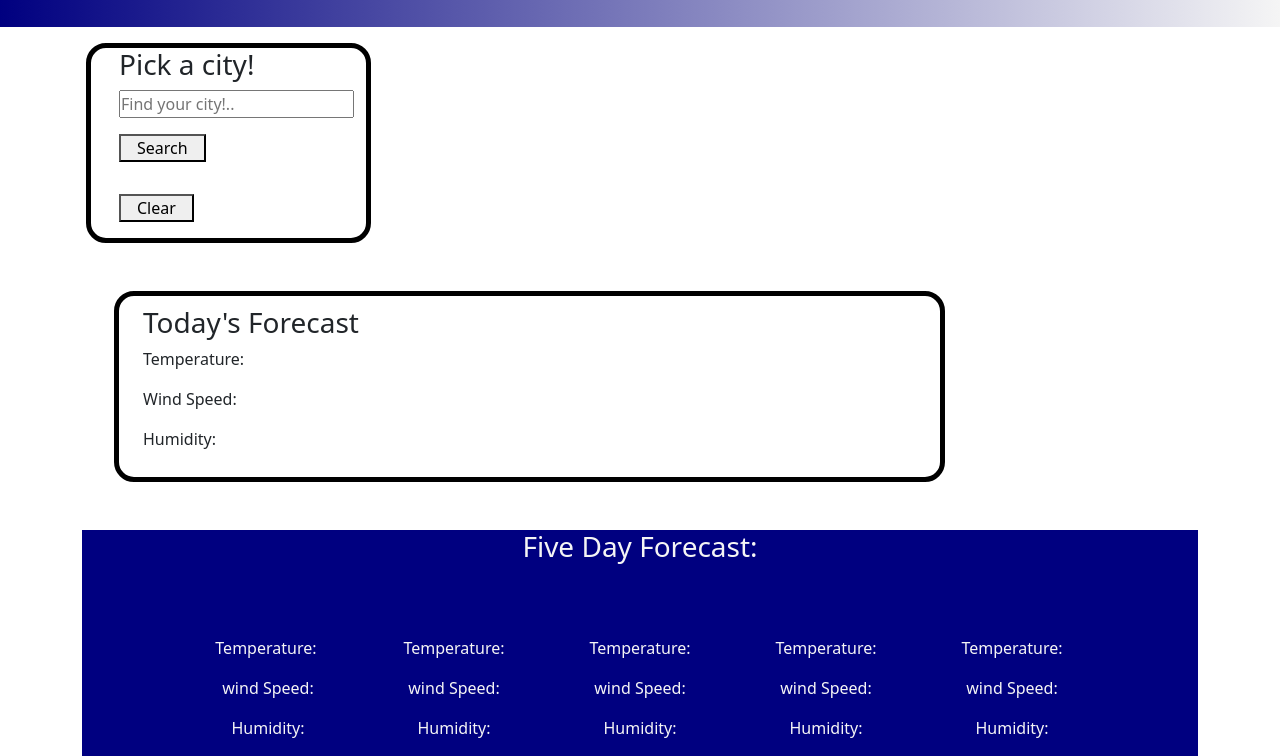
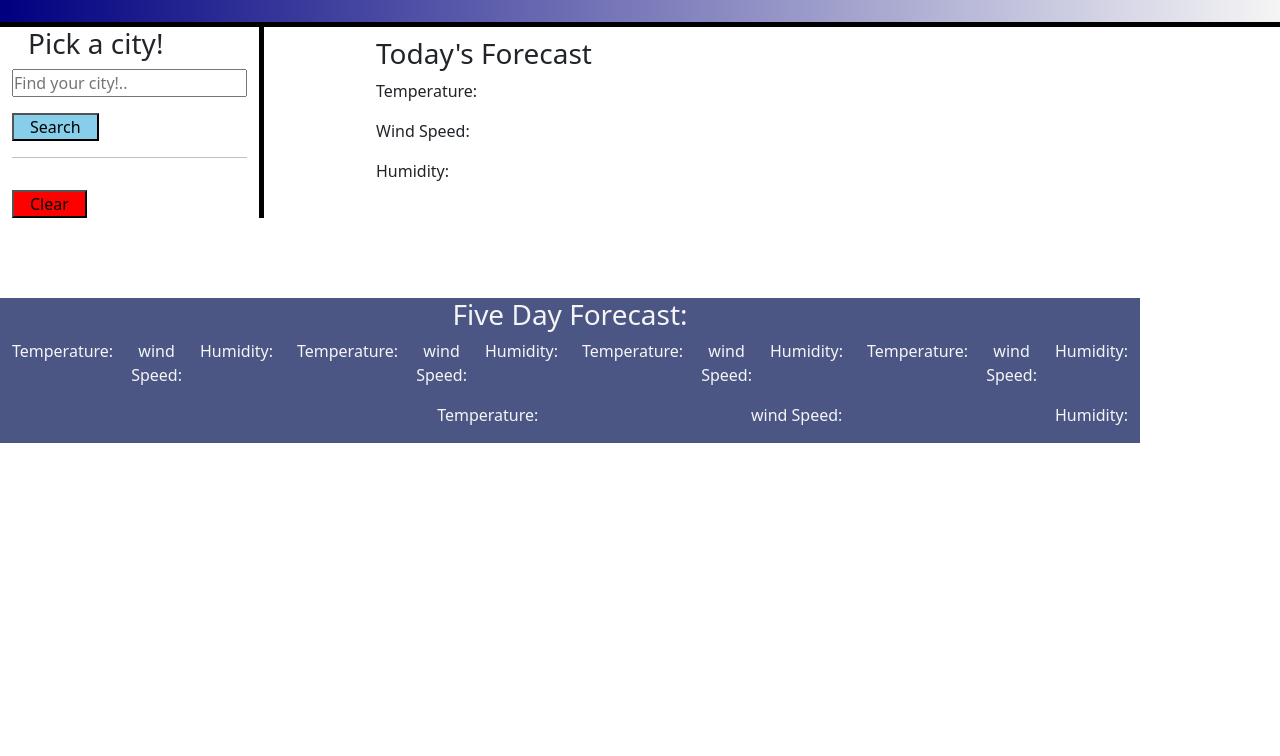
Before and after one commit to EvanRC/Wired-Weather, a plain HTML site: page index.html in a window 1280 px wide. Shown: the part 53-809 px from the top of the page. Drawn offline with nearby package versions, Linux system fonts and the light colour scheme.

Commit message:
finished css

```diff
--- a/assets/CSS/styles.css
+++ b/assets/CSS/styles.css
@@ -1,26 +1,50 @@
 * {
     margin: 0;
     padding: 0;
-    box-sizing: border-box
+    box-sizing: border-box;
     /* css reset */
 }
 
 header {
-    background: linear-gradient(to right, navy, whitesmoke);
+    background: linear-gradient( to right, navy, whitesmoke);
+    background-color: whitesmoke;
     height: 5rem;
+    border-bottom: 5px solid black;
     /* adds styling to header */
 }
 
-.srchBox {
-    margin-top: 1rem;
-    margin-left:1rem;
-    padding-bottom: 1rem;
+aside {
+    border-right: 5px solid black;
 }
 
+.container {
+    margin-left: 0;
+}
+
+#search {
+    display: flex;
+
+    margin-bottom: 5rem;
+    /* float: left; */
+}
+
+.srchBox {
+    width: 100%;
+
+}
+
+.seperator {
+    border: none;
+    height: 1px;
+    background-color: black;
+}
+
+
+
 #currentWeather {
-margin-left: 1rem;
+margin-left: 3rem;
 margin-top: 3rem;
-float: right;
+/* float: right; */
 /* current weather styling */
 }
 
@@ -38,63 +62,67 @@ float: right;
 }
 
 .today {
-margin-top: 3rem;
-margin-bottom: 3rem;
+margin-left: 5rem;
 padding-bottom: 10px;
 padding-top: 10px;
-border: solid black 5px;
-border-radius: 20px;
 /* adds stying to the today card */
 }
 
 .fiveday {
     background-color: navy;
     color: whitesmoke;
-    align-items: center;
+
     /* adds styling to the default five day */
 }
 
 #futureForecast {
-    background-color: navy;
+    clear: both;
+    background-color: rgb(75, 86, 133);
     color: whitesmoke;
-    align-items: center;
+
+
+    /* adds stying to the future forecast */
+}
+
+.forecast {
+    margin-left: 1rem;
+    border: solid black 5px;
 }
 
 .future {
-    float: left;
-    margin-top: 3rem;
+    clear: both;
+    display: flex;
+    justify-content: space-between;
+
 }
 
-aside {
-    margin-top: 3rem;
-    border: solid black 5px;
-    border-radius: 20px;
-}
 
 #pickTitle {
     margin-left: 1rem;
+
 }
 
-#citySearch {
-    margin-left: 1rem;
-}
+
 
 #searchButton {
+    background-color:skyblue;
     margin-top: 1rem;
-    margin-left: 1rem;
+
     padding-left: 1rem;
     padding-right: 1rem;
 }
 
 .cityList {
     margin-top: 1rem;
-    margin-left: 1rem;
-    width: 10rem;
+    width: 100%;
+
 
 }
 
 #clearButton {
-    margin-left: 1rem;
     padding-left: 1rem;
     padding-right: 1rem;
+    background-color: red
+
+
 }
--- a/assets/JS/index.js
+++ b/assets/JS/index.js
@@ -86,9 +86,10 @@ function getFiveDayWeatherData(city) {
             var htmlForecastCards = `<div class='row'>`;
             for (let i = 0; i < data.list.length; i = i + 8) {
                 htmlForecastCards += `
-            <div class="col-sm-2 forecast">
+            <div class="col-sm forecast me-sm-3">
             <p>${dayjs(data.list[i].dt_txt).format('MM/DD/YYYY')}</p>
-            <p></p>
+            <p>
+            </p>
             <p>Temperature: <span>${data.list[i].main.temp} \u00B0F </span>
             <img src="https://openweathermap.org/img/wn/${data.list[i].weather[0].icon}@2x.png">
             </p>
--- a/index.html
+++ b/index.html
@@ -18,7 +18,7 @@
     </header>
 
     <main>
-        <div class="container">
+        <div class="container" id="search">
             <div class="row">
                 <aside class="col-md-3 srchBox">
                     <h3 id="pickTitle">Pick a city!</h3>
@@ -26,12 +26,14 @@
                         <input type="text" id="citySearch" placeholder="Find your city!..">
                         <div>
                             <button class="csb" type="button" id="searchButton">Search</button>
+                            <hr class="seperator">
                         </div>
                         <ul class="container row col-sm-5 cityList"></ul>
                     </div>
                     <button id="clearButton">Clear</button>
 
                 </aside>
+            </div>
 
                 <div id="currentWeather" class="col-md-9">
                     <div class="container today">
@@ -48,7 +50,7 @@
             <div id="futureForecast" class="container text-center">
                 <div class="row fiveDay justify-content-center">
                     <h3>Five Day Forecast:</h3>
-                    <div class="col-md-2 justify-content-center future">
+                    <div class="col-md future">
                         <p></p>
                         <p></p>
                         <p>Temperature: <span></span>
@@ -57,28 +59,32 @@
                     <p>wind Speed: <span></span></p>
                     <p>Humidity: <span></span></p>
                     </div>
-                    <div class="col-md-2 justify-content-center future">
+
+                    <div class="col-md future">
                         <p id="day2"></p>
                         <p id="img2"></p>
                         <p>Temperature: <span id="temp2"></span></p>
                         <p>wind Speed: <span id="wind2"></span></p>
                         <p>Humidity: <span id="humid2"></span></p>
                     </div>
-                    <div class="col-md-2 justify-content-center future">
+
+                    <div class="col-md future">
                         <p id="day3"></p>
                         <p id="img3"></p>
                         <p>Temperature: <span id="temp3"></span></p>
                         <p>wind Speed: <span id="wind3"></span></p>
                         <p>Humidity: <span id="humid3"></span></p>
                     </div>
-                    <div class="col-md-2 justify-content-center future">
+
+                    <div class="col-md future">
                         <p id="day4"></p>
                         <p id="img4"></p>
                         <p>Temperature: <span id="temp4"></span></p>
                         <p>wind Speed: <span id="wind4"></span></p>
                         <p>Humidity: <span id="humid4"></span></p>
                     </div>
-                    <div class="col-md-2 justify-content-center future">
+
+                    <div class="col-md future">
                         <p id="day5"></p>
                         <p id="img5"></p>
                         <p>Temperature: <span id="temp5"></span></p>
@@ -87,7 +93,7 @@
                     </div>
                 </div>
             </div>
-        </div>
+
     </main>
 
 
```
